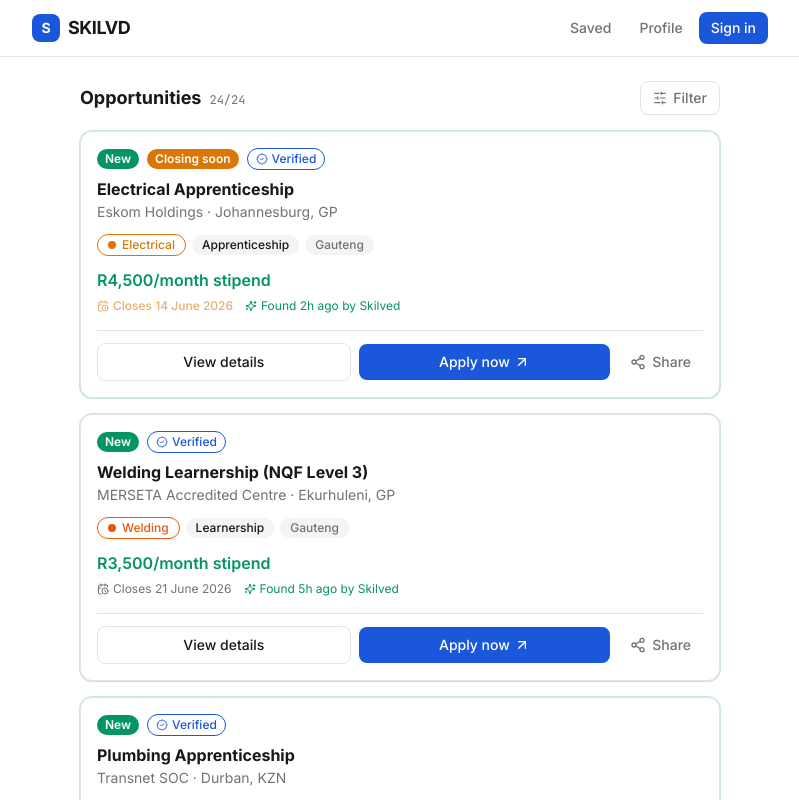
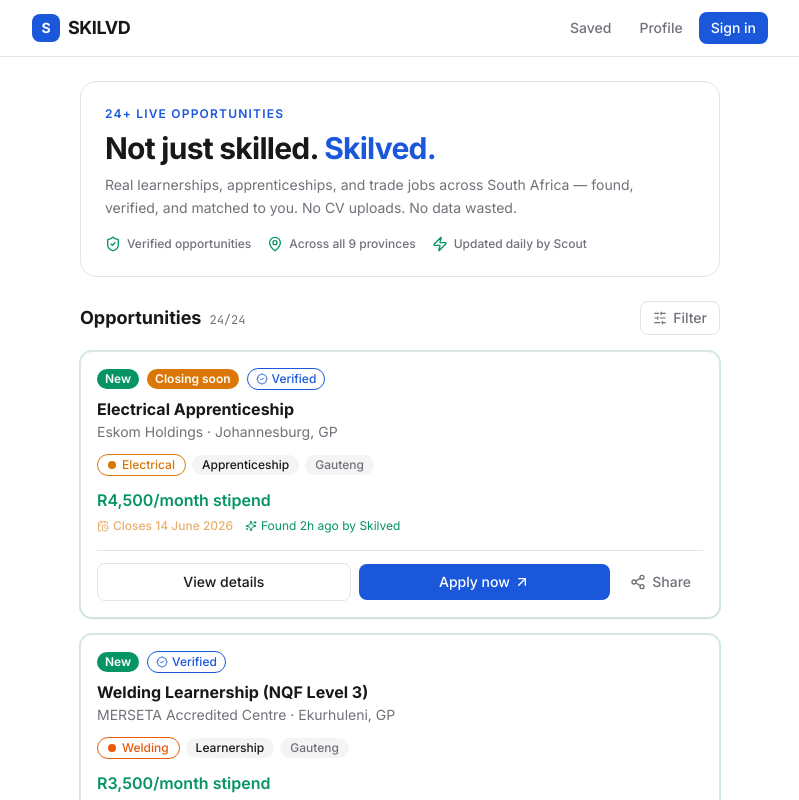
Before and after one commit to lx-singw/skilved, a Next.js app in the folder apps/web/: page / in a window 1280 px wide. Shown: the top 800 px of the page, without its empty margins (240-1039 px from the left). Built offline with nearby package versions, Linux system fonts and the light colour scheme.

Commit message:
feat: add FeedHero component and update FeedClient header
Co-authored-by: Linda Singwane <64324922+lx-singw@users.noreply.github.com>

```diff
--- a/apps/web/src/app/(feed)/page.tsx
+++ b/apps/web/src/app/(feed)/page.tsx
@@ -1,6 +1,7 @@
 import { Suspense } from "react"
 import { Header } from "@/components/layout/Header"
 import { getAllOpportunities } from "@/lib/opportunities"
+import { FeedHero } from "@/components/feed/FeedHero"
 import { FeedClient } from "@/components/feed/FeedClient"
 
 export const metadata = {
@@ -14,6 +15,7 @@
     <>
       <Header />
       <main className="mx-auto max-w-2xl px-4 pb-24 pt-6">
+        <FeedHero count={opportunities.length} />
         <Suspense fallback={null}>
           <FeedClient opportunities={opportunities} />
         </Suspense>
--- a/apps/web/src/components/feed/FeedClient.tsx
+++ b/apps/web/src/components/feed/FeedClient.tsx
@@ -106,7 +106,7 @@
       {/* Filter toggle bar */}
       <div className="mb-4 flex items-center justify-between gap-3">
         <div className="flex items-baseline gap-2">
-          <h1 className="text-lg font-bold text-foreground">Opportunities</h1>
+          <h2 className="text-lg font-bold text-foreground">Opportunities</h2>
           <span className="font-mono text-xs text-muted-foreground">
             {filtered.length}/{opportunities.length}
           </span>
--- /dev/null
+++ b/apps/web/src/components/feed/FeedHero.tsx
@@ -0,0 +1,42 @@
+import { ShieldCheck, MapPin, Zap } from "lucide-react"
+
+const TRUST_SIGNALS = [
+  { Icon: ShieldCheck, label: "Verified opportunities" },
+  { Icon: MapPin, label: "Across all 9 provinces" },
+  { Icon: Zap, label: "Updated daily by Scout" },
+]
+
+export function FeedHero({ count }: { count: number }) {
+  return (
+    <section
+      aria-labelledby="hero-heading"
+      className="mb-6 rounded-2xl border border-border bg-card p-5 sm:p-6"
+    >
+      <p className="text-xs font-semibold uppercase tracking-widest text-primary">
+        {count}+ live opportunities
+      </p>
+      <h1
+        id="hero-heading"
+        className="mt-2 text-2xl font-bold leading-tight tracking-tight text-foreground text-balance sm:text-3xl"
+      >
+        Not just skilled. <span className="text-primary">Skilved.</span>
+      </h1>
+      <p className="mt-2 max-w-prose text-sm leading-relaxed text-muted-foreground text-pretty">
+        Real learnerships, apprenticeships, and trade jobs across South Africa —
+        found, verified, and matched to you. No CV uploads. No data wasted.
+      </p>
+
+      <ul className="mt-4 flex flex-wrap gap-x-4 gap-y-2" aria-label="Why Skilved">
+        {TRUST_SIGNALS.map(({ Icon, label }) => (
+          <li
+            key={label}
+            className="flex items-center gap-1.5 text-xs font-medium text-muted-foreground"
+          >
+            <Icon className="h-4 w-4 text-verified" aria-hidden />
+            {label}
+          </li>
+        ))}
+      </ul>
+    </section>
+  )
+}
```
